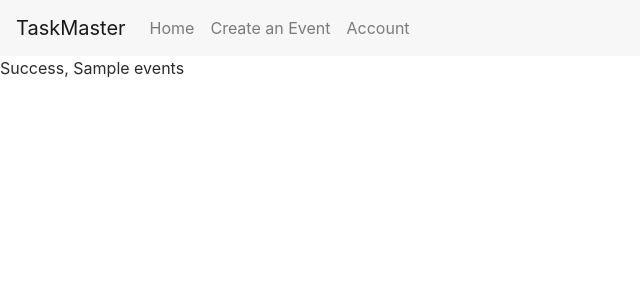
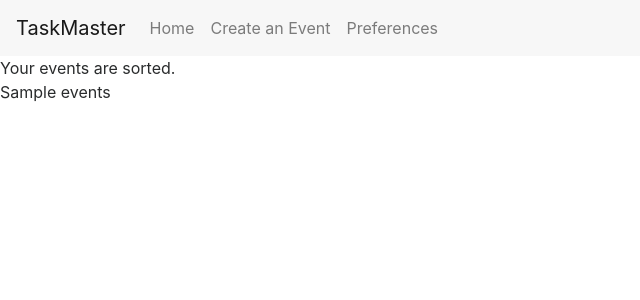
Before and after one commit to RealDealNikhil/TaskMaster, a Flask app: template templates/index.html in a window 1280 px wide. Shown: the top 300 px of the page, without its empty margins (0-640 px from the left). Run offline with Flask 2, Linux system fonts and the light colour scheme; the template is opened without the code that fills it: most values are stand-ins (such as "Sample title", 1, 10 or a date in 2020); some libraries are stand-ins or nearby versions.

Commit message:
preferences change'

```diff
--- a/application.py
+++ b/application.py
@@ -113,7 +113,7 @@ def create():
 
   return flask.render_template("create.html")
 
-@app.route('/account')
-def account():
+@app.route('/preferences')
+def preferences():
 
-  return flask.render_template("account.html")
+  return flask.render_template("preferences.html")
--- a/templates/index.html
+++ b/templates/index.html
@@ -9,5 +9,6 @@
 {% endblock %}
 
 {% block content %}
-  Success, {{ events }}
+  Your events are sorted.<br>
+  {{ events }}
 {% endblock %}
--- a/templates/layout.html
+++ b/templates/layout.html
@@ -24,7 +24,7 @@
             <div class="navbar-nav">
                 <a class="nav-item nav-link" href="{{ url_for('index') }}">Home</a>
                 <a class="nav-item nav-link" href="{{ url_for('create') }}">Create an Event</a>
-                <a class="nav-item nav-link" href="{{ url_for('account') }}">Account</a>
+                <a class="nav-item nav-link" href="{{ url_for('preferences') }}">Preferences</a>
             </div>
         </div>
     </nav>
```
Also changed, not shown: templates/account.html (deleted, +0 -13 lines).
